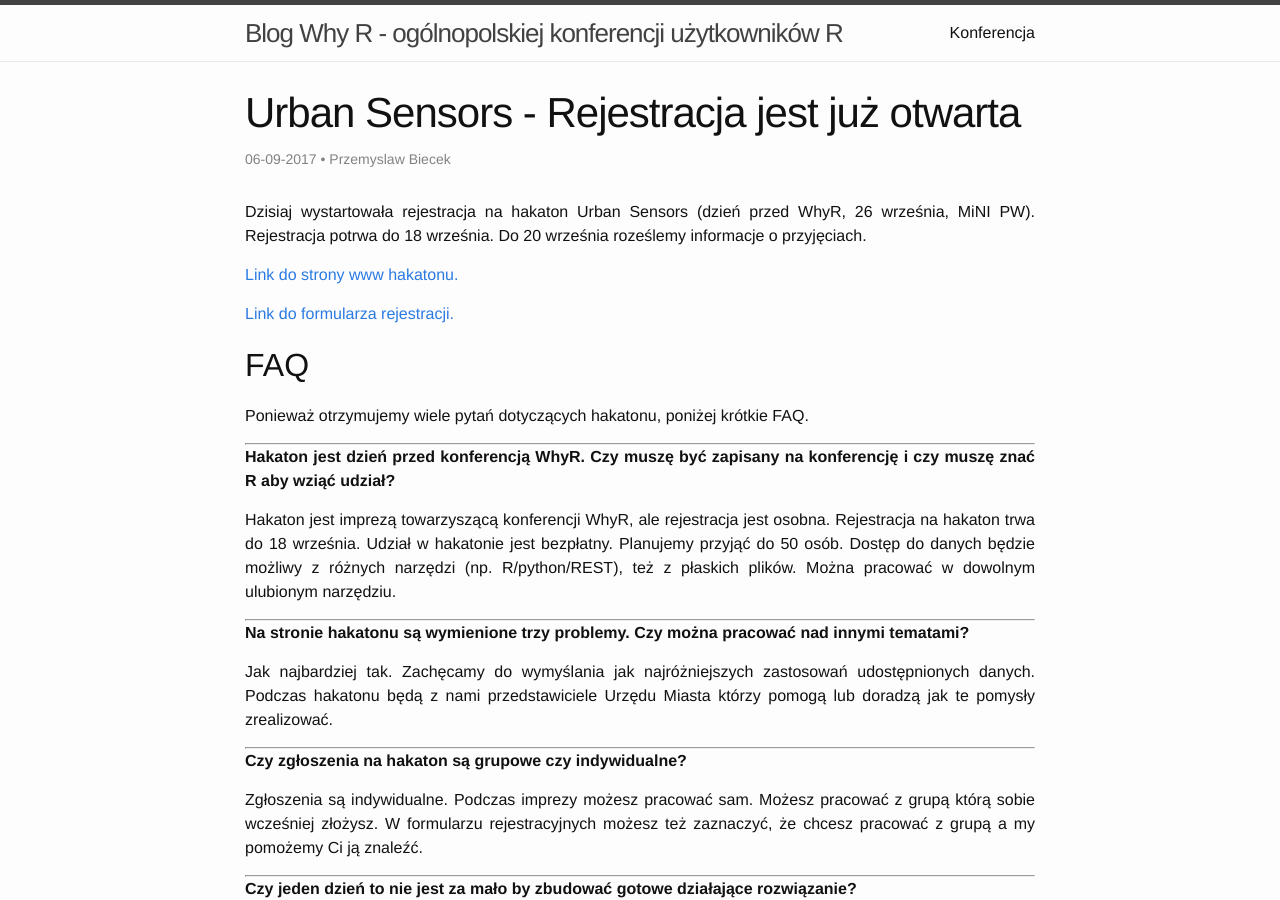
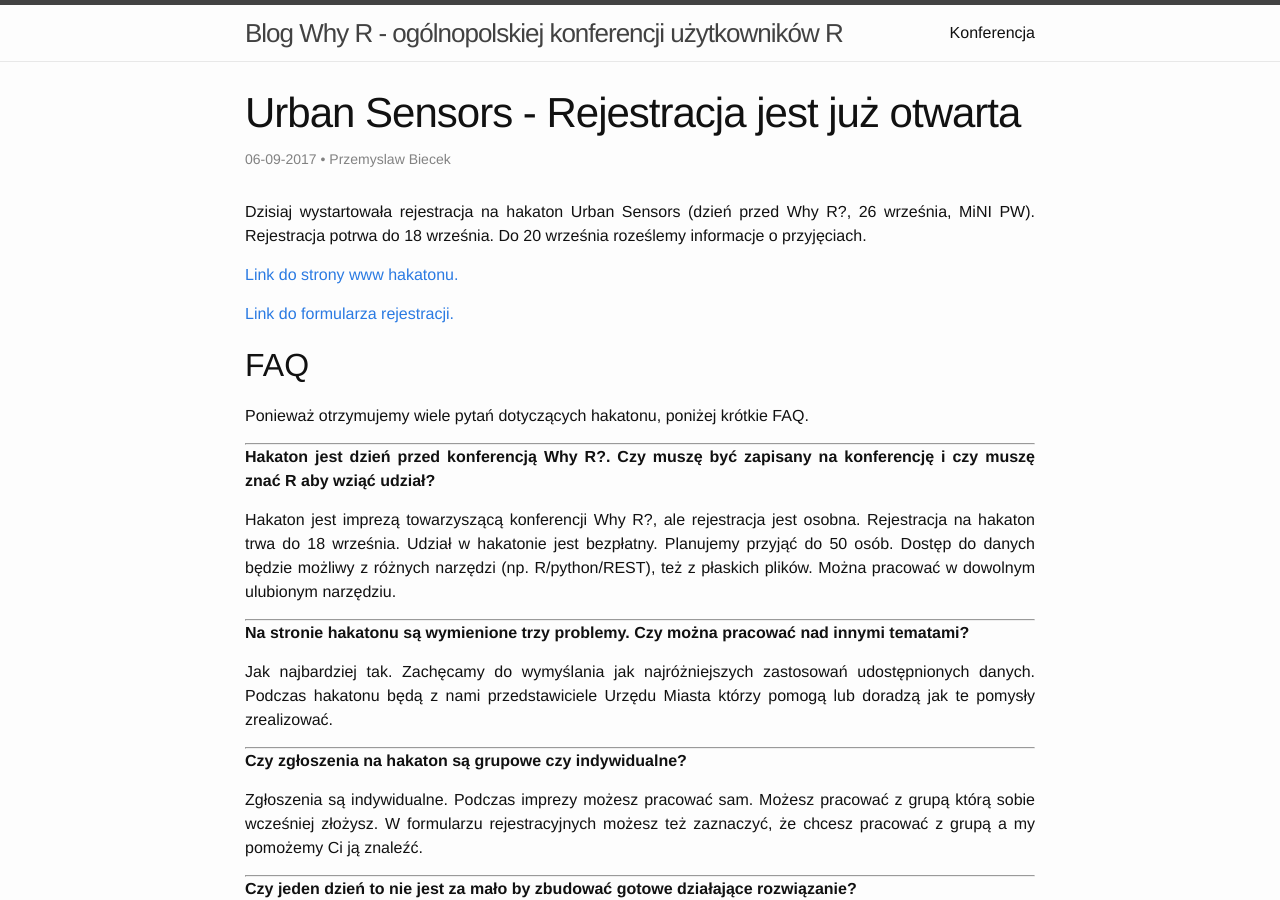
Before and after one commit to WhyR2017/blog, a Jekyll site: the page built from _posts/2017-09-06-hakaton-rejestracja.md, in a window 1280 px wide and 900 px high. Built offline with Jekyll 4.4.1, drawn with Linux system fonts in a browser that asks for light colours; comment, search, counter and statistics services are not loaded.

```diff
--- a/_posts/2017-09-06-hakaton-rejestracja.md
+++ b/_posts/2017-09-06-hakaton-rejestracja.md
@@ -6,7 +6,7 @@ category: info
 author: Przemyslaw Biecek
 ---
 
-Dzisiaj wystartowała rejestracja na hakaton Urban Sensors (dzień przed WhyR, 26 września, MiNI PW).
+Dzisiaj wystartowała rejestracja na hakaton Urban Sensors (dzień przed Why R?, 26 września, MiNI PW).
 Rejestracja potrwa do 18 września.
 Do 20 września roześlemy informacje o przyjęciach.
 
@@ -20,9 +20,9 @@ Ponieważ otrzymujemy wiele pytań dotyczących hakatonu, poniżej krótkie FAQ.
 
 <hr/>
 
-**Hakaton jest dzień przed konferencją WhyR. Czy muszę być zapisany na konferencję i czy muszę znać R aby wziąć udział?**
+**Hakaton jest dzień przed konferencją Why R?. Czy muszę być zapisany na konferencję i czy muszę znać R aby wziąć udział?**
 
-Hakaton jest imprezą towarzyszącą konferencji WhyR, ale rejestracja jest osobna. Rejestracja na hakaton trwa do 18 września. Udział w hakatonie jest bezpłatny. Planujemy przyjąć do 50 osób. Dostęp do danych będzie możliwy z różnych narzędzi (np. R/python/REST), też z płaskich plików. Można pracować w dowolnym ulubionym narzędziu.
+Hakaton jest imprezą towarzyszącą konferencji Why R?, ale rejestracja jest osobna. Rejestracja na hakaton trwa do 18 września. Udział w hakatonie jest bezpłatny. Planujemy przyjąć do 50 osób. Dostęp do danych będzie możliwy z różnych narzędzi (np. R/python/REST), też z płaskich plików. Można pracować w dowolnym ulubionym narzędziu.
 
 <hr/>
 
```
Also changed, not shown: _posts/2017-09-10-konkurs-PwC.md (added, +44 -0 lines).
